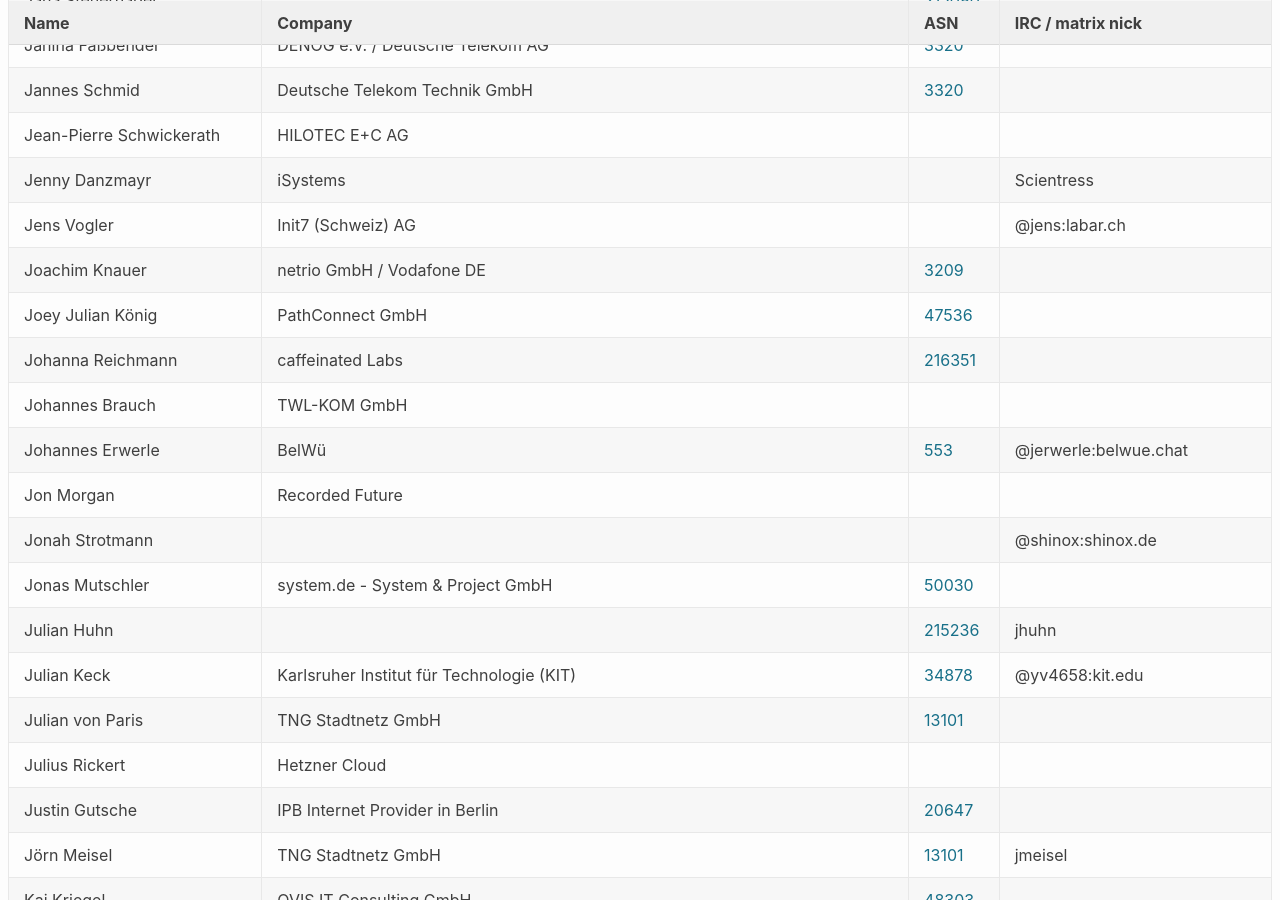
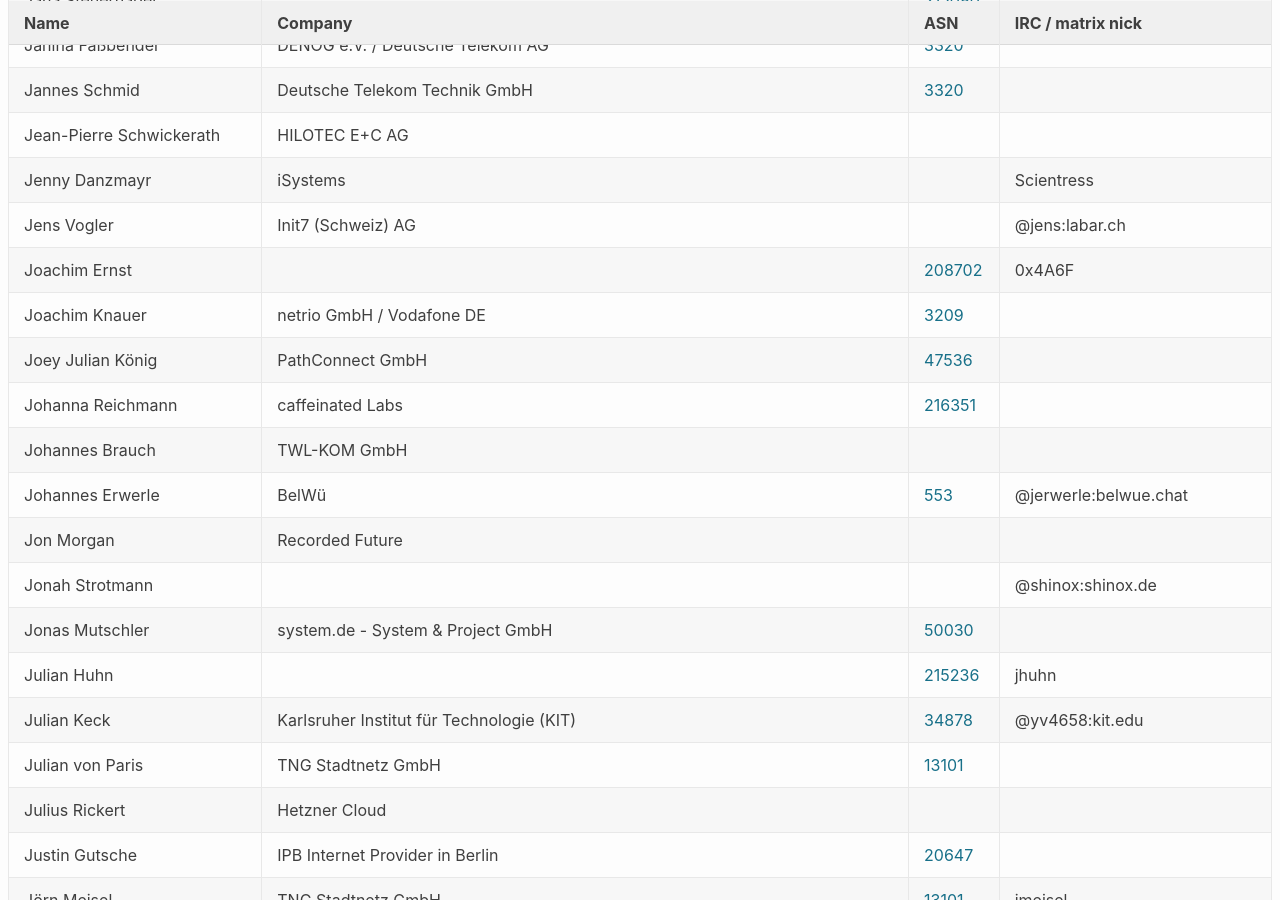
Before and after one commit to denog/pretix-attendeelist, a Jekyll site: the page built from denog17/index.markdown, in a window 1280 px wide and 900 px high, scrolled down 4294 px. Built offline with Jekyll 4.4.1, drawn with Linux system fonts in a browser that asks for light colours.

Commit message:
Latest data: Thu Jul  3 19:47:46 UTC 2025

```diff
--- a/_data/attendees_denog17_onsite.json
+++ b/_data/attendees_denog17_onsite.json
@@ -580,6 +580,12 @@
     "company": "Init7 (Schweiz) AG",
     "irc": "@jens:labar.ch",
     "asn": null
+  },
+  {
+    "name": "Joachim Ernst",
+    "company": null,
+    "irc": "0x4A6F",
+    "asn": "208702"
   },
   {
     "name": "Joachim Knauer",
```
